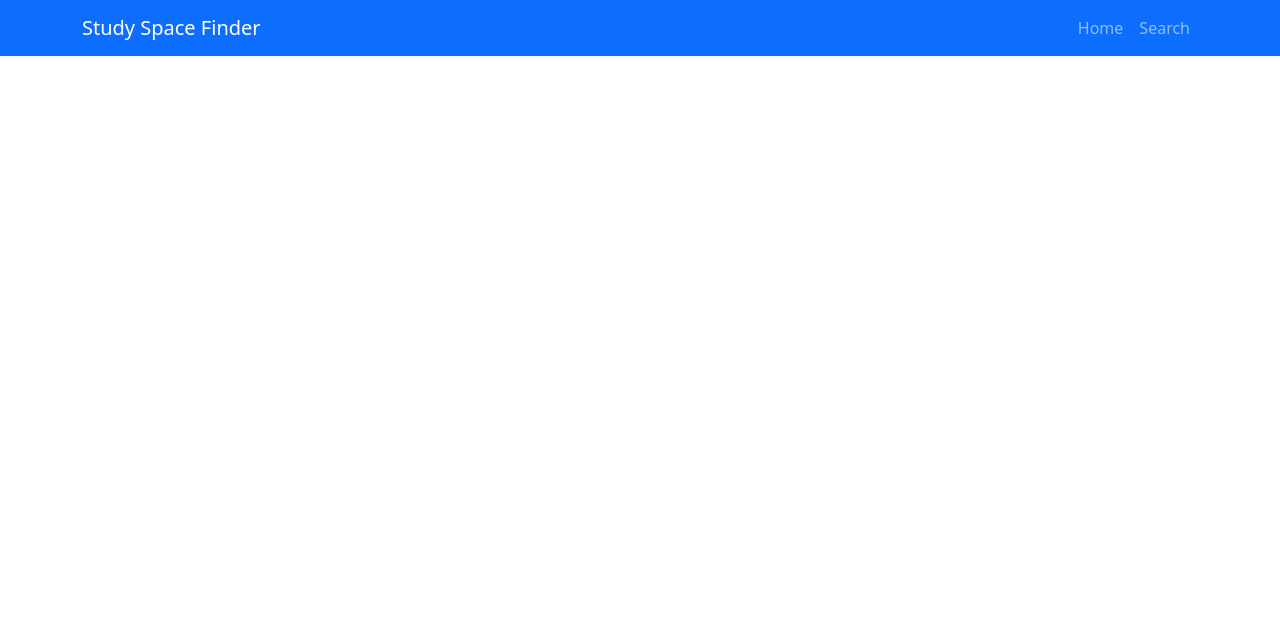
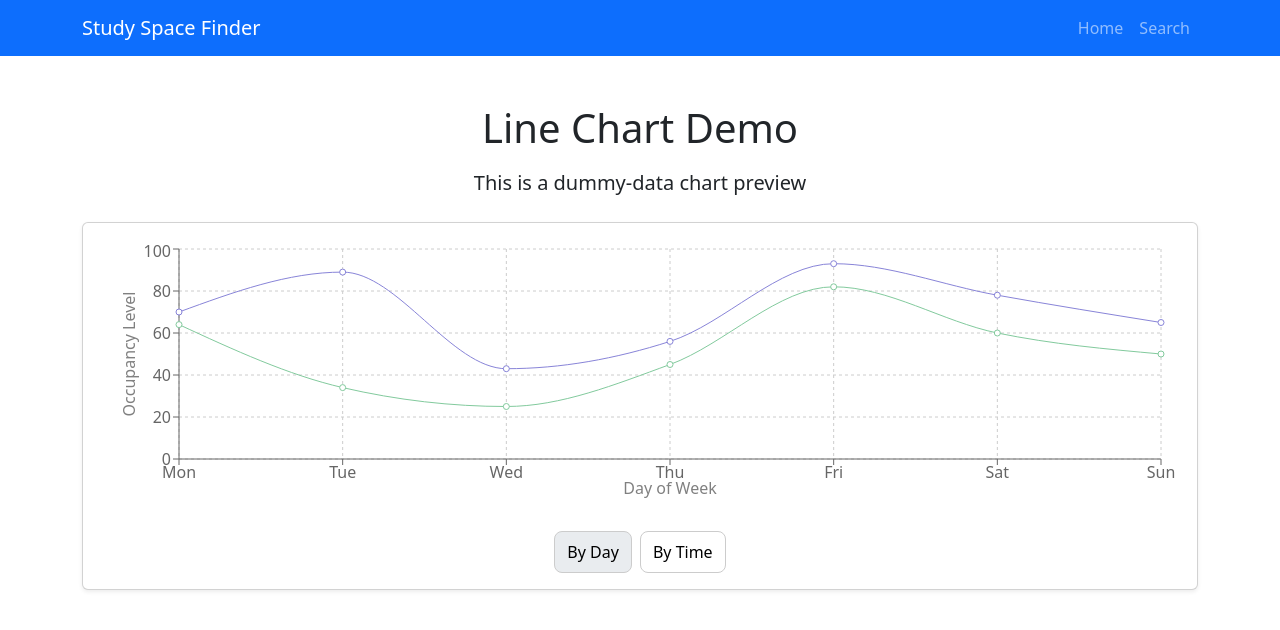
Before and after one commit to maxim-club/SoftwareEngineeringGroupCW, a React (Create React App) app in the folder frontend/: page /line-chart in a window 1280 px wide. Shown: the top 630 px of the page. Built offline with nearby package versions, Linux system fonts and the light colour scheme.

Commit message:
Line chart update

```diff
--- a/frontend/package.json
+++ b/frontend/package.json
@@ -15,6 +15,7 @@
     "react-dom": "^19.2.1",
     "react-router-dom": "^7.10.1",
     "react-scripts": "5.0.1",
+    "recharts": "^3.7.0",
     "web-vitals": "^2.1.4"
   },
   "scripts": {
--- a/frontend/src/App.js
+++ b/frontend/src/App.js
@@ -3,6 +3,7 @@ import AppNavbar from './components/Navbar';
 import Home from './pages/Home';
 import Search from './pages/Search';
 import BackendTest from "./components/BackendTest";
+import LineTrial from "./pages/Line-trial";
 
 
 function App() {
@@ -13,6 +14,7 @@ function App() {
                 <Route path="/" element={<Home />} />
                 <Route path="/search" element={<Search />} />
                 <Route path="/backendtest" element={<BackendTest />} />
+                <Route path="/line-chart" element={<LineTrial />} />
             </Routes>
         </Router>
     );
--- /dev/null
+++ b/frontend/src/components/OccupancyLineChart.jsx
@@ -0,0 +1,131 @@
+import { ResponsiveContainer, LineChart, Line, XAxis, YAxis, CartesianGrid, Tooltip } from "recharts";
+import { useMemo, useState } from "react";
+
+export default function LineChartComponent() {
+    const [mode, setMode] = useState("day");
+
+    // dummy data - replaced with simulated/ real
+    const dailyData = useMemo(
+        () => [
+        { day: "Mon", "Peak Occupancy": 70, "Average Occupancy": 64 },
+        { day: "Tue", "Peak Occupancy": 89, "Average Occupancy": 34 },
+        { day: "Wed", "Peak Occupancy": 43, "Average Occupancy": 25 },
+        { day: "Thu", "Peak Occupancy": 56, "Average Occupancy": 45 },
+        { day: "Fri", "Peak Occupancy": 93, "Average Occupancy": 82 },
+        { day: "Sat", "Peak Occupancy": 78, "Average Occupancy": 60 },
+        { day: "Sun", "Peak Occupancy": 65, "Average Occupancy": 50 },
+        ],
+        []
+    );
+
+    const hourlyData = useMemo(
+        () => [
+        { hour: 0,  "Peak Occupancy": 10, "Average Occupancy": 8 },
+        { hour: 1,  "Peak Occupancy": 8,  "Average Occupancy": 6 },
+        { hour: 2,  "Peak Occupancy": 6,  "Average Occupancy": 5 },
+        { hour: 3,  "Peak Occupancy": 5,  "Average Occupancy": 4 },
+        { hour: 4,  "Peak Occupancy": 7,  "Average Occupancy": 6 },
+        { hour: 5,  "Peak Occupancy": 12, "Average Occupancy": 10 },
+        { hour: 6,  "Peak Occupancy": 20, "Average Occupancy": 16 },
+        { hour: 7,  "Peak Occupancy": 35, "Average Occupancy": 28 },
+        { hour: 8,  "Peak Occupancy": 55, "Average Occupancy": 45 },
+        { hour: 9,  "Peak Occupancy": 65, "Average Occupancy": 52 },
+        { hour: 10, "Peak Occupancy": 75, "Average Occupancy": 60 },
+        { hour: 11, "Peak Occupancy": 82, "Average Occupancy": 70 },
+        { hour: 12, "Peak Occupancy": 90, "Average Occupancy": 78 },
+        { hour: 13, "Peak Occupancy": 85, "Average Occupancy": 72 },
+        { hour: 14, "Peak Occupancy": 80, "Average Occupancy": 68 },
+        { hour: 15, "Peak Occupancy": 70, "Average Occupancy": 60 },
+        { hour: 16, "Peak Occupancy": 65, "Average Occupancy": 55 },
+        { hour: 17, "Peak Occupancy": 72, "Average Occupancy": 60 },
+        { hour: 18, "Peak Occupancy": 78, "Average Occupancy": 65 },
+        { hour: 19, "Peak Occupancy": 68, "Average Occupancy": 58 },
+        { hour: 20, "Peak Occupancy": 50, "Average Occupancy": 42 },
+        { hour: 21, "Peak Occupancy": 35, "Average Occupancy": 30 },
+        { hour: 22, "Peak Occupancy": 25, "Average Occupancy": 20 },
+        { hour: 23, "Peak Occupancy": 18, "Average Occupancy": 15 },
+        { hour: 24, "Peak Occupancy": 12, "Average Occupancy": 10 },
+        ],
+        []
+    );
+
+
+    const chartData = mode === "day" ? dailyData : hourlyData;
+    const xKey = mode === "day" ? "day" : "hour";
+    const xLabel = mode === "day" ? "Day of Week" : "Time (0-24)";
+    const xTickFormatter = mode === "day" ? undefined : (v) => `${v}:00`;
+
+
+    return (
+        <div>
+            <div style={{ width: "100%", height: "clamp(240px, 35vh, 420px)"}}>
+                <ResponsiveContainer width="100%" height="100%">
+                    <LineChart data={chartData} margin={{ top: 10, right: 20, left: 20, bottom: 30 }}>
+                    <CartesianGrid strokeDasharray="3 3" />
+                    <XAxis
+                        dataKey={xKey}
+                        type={mode === "hour" ? "number" : "category"}
+                        domain={mode === "hour" ? [0, 24] : undefined}
+                        ticks={
+                            mode === "hour"
+                            ? [0,2,4,6,8,10,12,14,16,18,20,22,24]
+                            : undefined
+                        }
+                        tickFormatter={xTickFormatter}
+                        label={{ value: xLabel, position: "insideBottom", offset: -5 }}
+                    />
+                    <YAxis
+                        domain={[0, 100]}
+                        tickCount={11}
+                        label={{
+                            value: "Occupancy Level",
+                            angle: -90,
+                            dx: -20,
+                            position: "outsideLeft"
+                        }}/>
+                    <Tooltip
+                        itemSorter={(item) =>
+                            item.dataKey === "Peak Occupancy" ? -1 : 1
+                        }
+                        labelFormatter={(label) =>
+                            mode === "day" ? label : `Hour: ${label}:00`
+                        }
+                    />
+                    <Line type="monotone" dataKey="Peak Occupancy" stroke="#8884d8" activeDot={{ r: 8 }} />
+                    <Line type="monotone" dataKey="Average Occupancy" stroke="#82ca9d" />
+                    </LineChart>
+            </ResponsiveContainer>
+            </div>
+
+            <div style={{ display: "flex", gap: 8, justifyContent: "center", marginTop: 12 }}>
+                <button
+                type="button"
+                onClick={() => setMode("day")}
+                style={{
+                    padding: "8px 12px",
+                    borderRadius: 8,
+                    border: "1px solid #ccc",
+                    background: mode === "day" ? "#e9ecef" : "white",
+                    cursor: "pointer",
+                }}
+                >
+                By Day
+                </button>
+
+                <button
+                type="button"
+                onClick={() => setMode("hour")}
+                style={{
+                    padding: "8px 12px",
+                    borderRadius: 8,
+                    border: "1px solid #ccc",
+                    background: mode === "hour" ? "#e9ecef" : "white",
+                    cursor: "pointer",
+                }}
+                >
+                By Time
+                </button>
+            </div>
+        </div>
+  );
+}
--- /dev/null
+++ b/frontend/src/pages/Line-trial.jsx
@@ -0,0 +1,19 @@
+import { Container, Card } from "react-bootstrap";
+import LineChartComponent from "../components/OccupancyLineChart";
+
+function LineTrial() {
+  return (
+    <Container className="mt-5">
+      <h1 className="text-center">Line Chart Demo</h1>
+      <p className="lead text-center mt-3">This is a dummy-data chart preview</p>
+
+      <Card className="mt-4 shadow-sm">
+        <Card.Body>
+          <LineChartComponent />
+        </Card.Body>
+      </Card>
+    </Container>
+  );
+}
+
+export default LineTrial;
```
Also changed, not shown: 1 other file (tests, documents, lock files or other folders).
